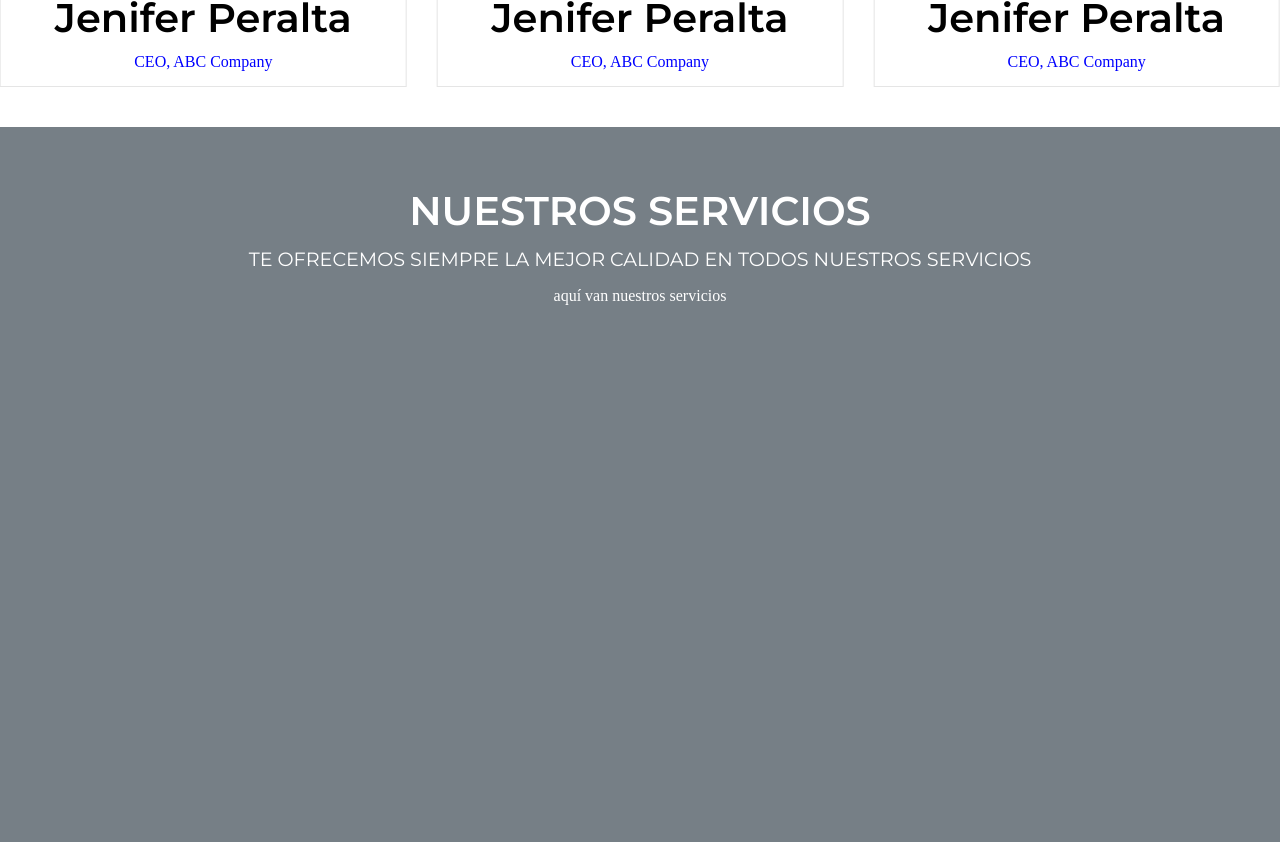
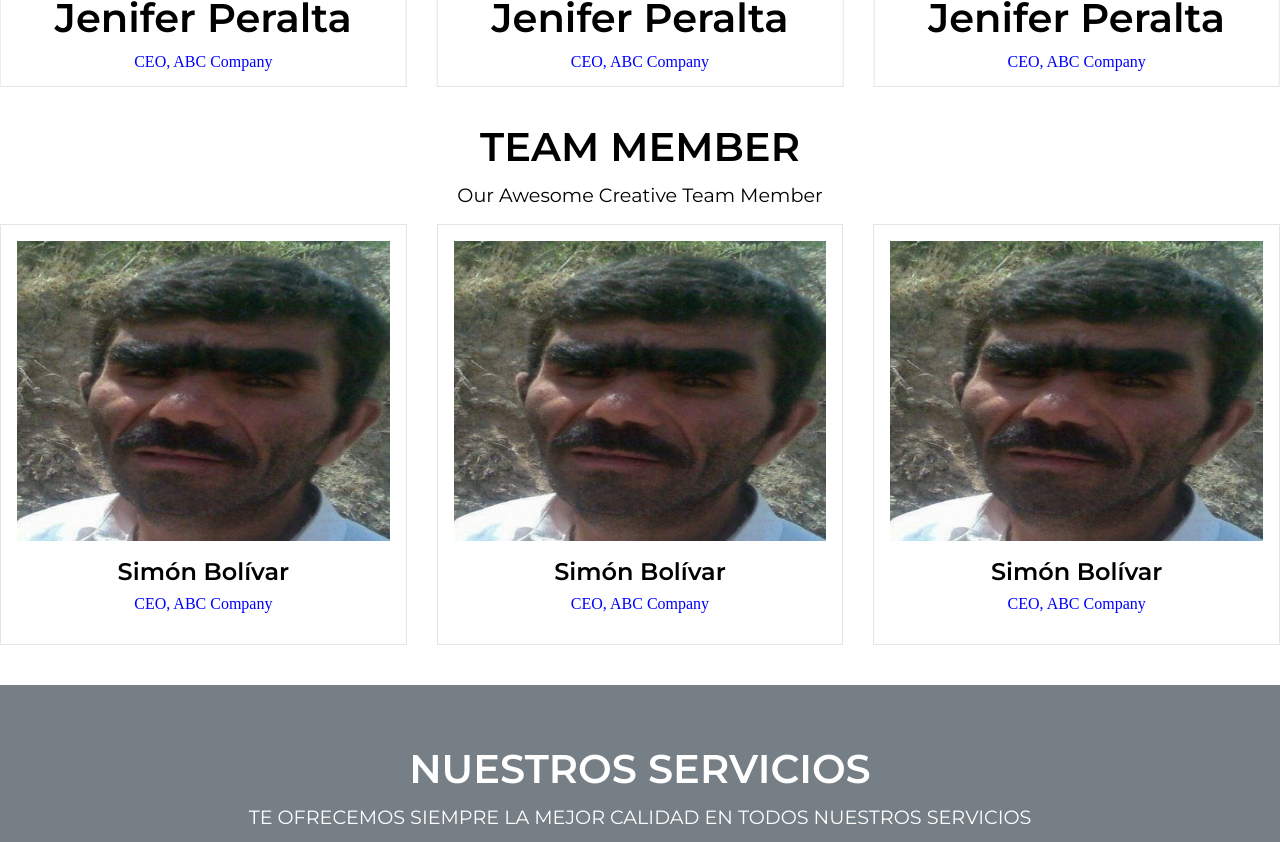
Before and after one commit to LST-Developers/company-website, a React (Create React App) app: page / in a window 1280 px wide. Shown: the part 1200-2042 px from the top of the page. Built offline with nearby package versions, Linux system fonts and the light colour scheme.

Commit message:
Creacion del slider de miembros

```diff
--- /dev/null
+++ b/src/components/CardMember.jsx
@@ -0,0 +1,26 @@
+import React from 'react'
+import { FontAwesomeIcon } from "@fortawesome/react-fontawesome";
+import { faFacebookF } from "@fortawesome/free-brands-svg-icons";
+import { faTwitter } from "@fortawesome/free-brands-svg-icons";
+import { faLinkedinIn } from "@fortawesome/free-brands-svg-icons";
+
+function CardMember({imageUrl, facebookLink, twitterLink, linkedinLink, name, position}) {
+  return (
+    <div className='card'>
+        <div className='top'>
+            <img src={imageUrl} alt='user'></img>
+            <div className='social-links'>
+                <a href={facebookLink} target='_blank' rel='noreferrer'><FontAwesomeIcon icon={faFacebookF}/></a>
+                <a href={twitterLink} target='_blank' rel='noreferrer'><FontAwesomeIcon icon={faTwitter}/></a>
+                <a href={linkedinLink} target='_blank' rel='noreferrer'><FontAwesomeIcon icon={faLinkedinIn}/></a>
+            </div>
+        </div>
+        <div className='bottom'>
+            <h3>{name}</h3>
+            <span className='position'>{position}</span>
+        </div>
+    </div>
+  )
+}
+
+export default CardMember
--- /dev/null
+++ b/src/components/SliderTeam.jsx
@@ -0,0 +1,97 @@
+import React, { useState, useEffect } from "react";
+import CardMember from "./CardMember";
+
+// Import Swiper React components
+import { Swiper, SwiperSlide } from "swiper/react";
+
+// Import Swiper styles
+import "swiper/css";
+
+// import required modules
+import { Autoplay } from "swiper";
+
+function SliderTeam() {
+    const [slidesPerView, setSlidesPerView] = useState(0);
+
+    const members = [
+        {
+            imageUrl: require("../assets/img/persona1.jpg"),
+            facebookLink: "https://www.facebook.com/",
+            twitterLink: "https://twitter.com/",
+            linkedinLink: "https://www.linkedin.com/",
+            name: "Simón Bolívar",
+            position: "CEO, ABC Company",
+        },
+        {
+            imageUrl: require("../assets/img/persona1.jpg"),
+            facebookLink: "https://www.facebook.com/",
+            twitterLink: "https://twitter.com/",
+            linkedinLink: "https://www.linkedin.com/",
+            name: "Simón Bolívar",
+            position: "CEO, ABC Company",
+        },
+        {
+            imageUrl: require("../assets/img/persona1.jpg"),
+            facebookLink: "https://www.facebook.com/",
+            twitterLink: "https://twitter.com/",
+            linkedinLink: "https://www.linkedin.com/",
+            name: "Simón Bolívar",
+            position: "CEO, ABC Company",
+        },
+    ];
+
+    useEffect(() => {
+        const handleResize = () => {
+            if(window.innerWidth <= 768 && window.innerWidth > 550){
+                setSlidesPerView(2);
+            }else if(window.innerWidth <= 550){
+                setSlidesPerView(1);
+            } else if (window.innerWidth > 768) {
+                setSlidesPerView(3);
+            }
+        };
+        handleResize();
+
+        window.addEventListener("resize", handleResize);
+
+        return () => {
+            window.removeEventListener("resize", handleResize);
+        };
+    }, []);
+
+    return (
+        <div className="slider">
+            <div className="title">
+                <h3>TEAM MEMBER</h3>
+                <h5>Our Awesome Creative Team Member</h5>
+            </div>
+
+            <Swiper
+                slidesPerView={slidesPerView}
+                spaceBetween={30}
+                loop={true}
+                autoplay={{
+                    delay: 2500,
+                    disableOnInteraction: false,
+                }}
+                modules={[Autoplay]}
+                className="mySwiper"
+            >
+                {members.map((member, index) => (
+                    <SwiperSlide key={index}>
+                        <CardMember
+                            imageUrl={member.imageUrl}
+                            facebookLink={member.facebookLink}
+                            twitterLink={member.twitterLink}
+                            linkedinLink={member.linkedinLink}
+                            name={member.name}
+                            position={member.position}
+                        />
+                    </SwiperSlide>
+                ))}
+            </Swiper>
+        </div>
+    );
+}
+
+export default SliderTeam;
--- a/src/pages/Home.jsx
+++ b/src/pages/Home.jsx
@@ -4,6 +4,7 @@ import Header from '../components/Header';
 import MainBanner from '../components/MainBanner';
 import SliderReviews from '../components/SliderReviews';
 import Services from '../components/Services';
+import SliderTeam from '../components/SliderTeam';
 
 function Home() {
   return (
@@ -11,6 +12,7 @@ function Home() {
         <Header />
         <MainBanner/>
         <SliderReviews/>
+        <SliderTeam/>
         <Services/>
         <Footer/>
     </div>
--- /dev/null
+++ b/src/sass/components/_cardMember.scss
@@ -0,0 +1,51 @@
+.card{
+    .top{
+        position: relative;
+        img{
+            background-size: cover;
+            background-repeat: no-repeat;
+            background-position: center;
+            height: 300px;
+            width: 100%;
+            border-radius: 0%;
+        }
+        .social-links{
+            padding: 0.8em;
+            position: absolute;
+            bottom: 0;
+            left: 50%;
+            transform: translateX(-50%) translateY(0%);
+            background-color: blue;
+            width: 80%;
+            margin-bottom: 3px;
+            opacity: 0;
+            transition: transform 0.5s ease, opacity 0.5s ease;
+            a{
+                color: white;
+                font-size: 1rem;
+                padding: 1rem;
+            }
+        }
+
+    }
+    .top:hover{
+        .social-links{
+            transform: translateX(-50%) translateY(0%);
+            opacity: 1;
+        }
+    }
+
+    .bottom{
+        padding: 1em;
+        h3{
+            font-size: 1.5rem;
+            font-weight: 600;
+            margin-bottom: 0.5em;
+        }
+        p{
+            font-size: 1rem;
+            font-weight: 400;
+            margin-bottom: 0.5em;
+        }
+    }
+}
--- a/src/sass/main.scss
+++ b/src/sass/main.scss
@@ -8,6 +8,7 @@
     './components/mainBanner',
     './components/_buttons',
     './components/_cardReview',
+    './components/_cardMember',
     './components/_sliderReviews',
     './components/_services';
 
```
